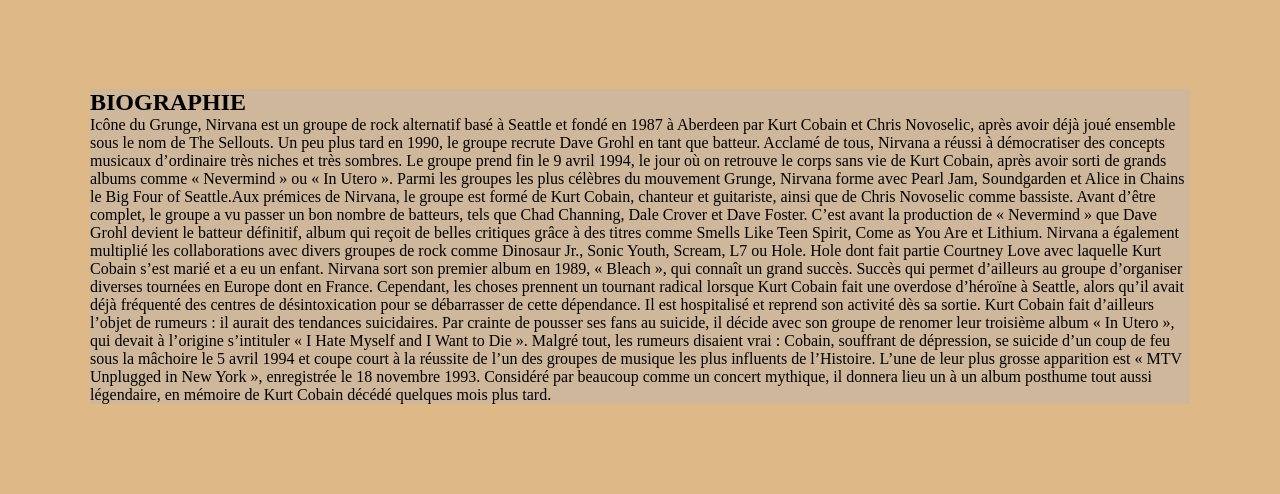
After one commit to Ydutisseuil/mini_projet_lea_yannick_dutisseuil, a PHP site: page /page-accueil.html in a window 1280 px wide. The commit adds this page. Shown: the part 759-1253 px from the top of the page. Run offline with PHP 8.4, Linux system fonts and the light colour scheme.

Commit message:
modif5 creation page accueil modif css html

```diff
--- a/index.html
+++ b/index.html
@@ -11,10 +11,12 @@
 <body>
 <nav class="nav">
     <ul>
-        <li><a href="#">Nirvana-in-Utreo</a></li>
-        <li><a href="#">Nirvana-Bleach</a></li>
+        <li><a href="http://127.0.0.1:5500/page-accueil.html#">Accueil</a></li>
+        <li><a href="http://127.0.0.1:5500/index.html">Nirvana in Utero</a></li>
+        <li><a href="http://127.0.0.1:5500/page-1.html#">Nirvana Bleach</a></li>
     </ul>
 </nav>
+
 <header>
     <h1>NIRVANA IN UTERO</h1>
 </header>
--- a/page-1.html
+++ b/page-1.html
@@ -11,10 +11,12 @@
 <body class="background-page-1">
     <nav class="nav2">
         <ul>
-            <li><a href="#">Nirvana in utero</a></li>
-            <li><a href="#">Nirvana Bleach</a></li>
+            <li><a href="http://127.0.0.1:5500/page-accueil.html#">Accueil</a></li>
+            <li><a href="http://127.0.0.1:5500/index.html ">Nirvana in utero</a></li>
+            <li><a href="http://127.0.0.1:5500/page-1.html#">Nirvana Bleach</a></li>
         </ul>
     </nav>
+
 <header>
     <h1 class="titre2">NIRVANA Bleach</h1>
 </header>
--- /dev/null
+++ b/page-accueil.html
@@ -0,0 +1,84 @@
+<!DOCTYPE html>
+<html lang="en">
+<head>
+    <meta charset="UTF-8">
+    <meta name="viewport" content="width=device-width, initial-scale=1.0">
+    <title>page accueil</title>
+    <link rel="stylesheet" href="style.css">
+    <link rel="icon" href="favicon.ico">
+</head>
+<body class="background-page-accueil">
+    <nav class="nav-accueil">
+        <ul>
+            <li><a href="http://127.0.0.1:5500/index.html">Nirvana in utero</a></li>
+            <li><a href="http://127.0.0.1:5500/page-1.html#">Nirvana Bleach</a></li>
+        </ul>
+    </nav>
+
+<header>
+    <h1 class="titre3">NIRVANA</h1>
+</header>
+<main>
+    <section>
+        <div class="bloc3">
+            <div class="photo3">
+                <img src=" https://www.rocknfolk.com/wp-content/uploads/2021/04/nirvana.001-628x377.png"alt="photo ">
+            </div>
+        </div>
+
+        <div class="texte3">
+            <h2>
+                BIOGRAPHIE
+            </h2>
+            <p>
+                Icône du Grunge, Nirvana est un groupe de rock alternatif basé à Seattle et
+                fondé en 1987 à Aberdeen par Kurt Cobain et Chris Novoselic,
+                 après avoir déjà joué ensemble sous le nom de The Sellouts.
+                 Un peu plus tard en 1990, le groupe recrute Dave Grohl en tant que batteur.
+                Acclamé de tous, Nirvana a réussi à démocratiser des concepts musicaux d’ordinaire
+                 très niches et très sombres.
+                Le groupe prend fin le 9 avril 1994, le jour où on retrouve le corps sans vie de
+                Kurt
+                Cobain, après avoir sorti de grands albums comme « Nevermind » ou « In Utero ».
+                Parmi les groupes les plus célèbres du mouvement Grunge,
+                Nirvana forme avec Pearl Jam, Soundgarden et Alice in Chains
+                le Big Four of Seattle.Aux prémices de Nirvana, le groupe est formé de Kurt Cobain,
+                chanteur et guitariste, ainsi que de Chris Novoselic comme bassiste.
+                Avant d’être complet, le groupe a vu passer un bon nombre de batteurs,
+                tels que Chad Channing, Dale Crover et Dave Foster.
+                C’est avant la production de « Nevermind »
+                que Dave Grohl devient le batteur définitif,
+                album qui reçoit de belles critiques grâce à des titres comme Smells
+                Like Teen Spirit,  Come as You Are et Lithium. Nirvana a également
+                multiplié les collaborations avec divers groupes de rock comme Dinosaur Jr.,
+                Sonic Youth, Scream, L7 ou Hole. Hole dont fait partie Courtney Love
+                avec laquelle Kurt Cobain s’est marié et a eu un enfant.
+                Nirvana sort son premier album en 1989, « Bleach », qui connaît un grand
+                succès. Succès qui permet d’ailleurs au groupe d’organiser diverses
+                tournées en Europe dont en France. Cependant, les choses prennent
+                un tournant radical lorsque Kurt Cobain fait une overdose d’héroïne
+                à Seattle, alors qu’il avait déjà fréquenté des centres
+                de désintoxication pour se débarrasser de cette dépendance.
+                Il est hospitalisé et reprend son activité dès sa sortie.
+                Kurt Cobain fait d’ailleurs l’objet de rumeurs :
+                il aurait des tendances suicidaires.
+                Par crainte de pousser ses fans au suicide,
+                il décide avec son groupe de renomer leur troisième album
+                « In Utero », qui devait à l’origine s’intituler
+                « I Hate Myself and I Want to Die ».
+                Malgré tout, les rumeurs disaient vrai :
+                Cobain, souffrant de dépression, se suicide d’un coup de feu
+                sous la mâchoire le 5 avril 1994 et coupe court
+                à la réussite de l’un des groupes de musique
+                les plus influents de l’Histoire.
+                L’une de leur plus grosse apparition est
+                « MTV Unplugged in New York », enregistrée le 18 novembre 1993.
+                Considéré par beaucoup comme un concert mythique,
+                il donnera lieu un à un album posthume tout aussi légendaire,
+                en mémoire de Kurt Cobain décédé quelques mois plus tard.
+            </p>
+        </div>
+    </section>
+</main>
+</body>
+</html>
--- a/style.css
+++ b/style.css
@@ -4,6 +4,10 @@
 
 .background-page-1 {
     background-image:url(/images/rue.jpg)
+}
+
+.background-page-accueil {
+    background: burlywood;
 }
 
 h1 {
@@ -58,6 +62,12 @@
     align-items: center;
 }
 
+.bloc3 {
+    display: flex;
+    justify-content: center;
+    align-items: center;
+}
+
 .texte {
     display: flex;
     flex-direction: column;
@@ -82,6 +92,14 @@
     color:white;
     background: rgba(128, 128, 128, 0.5);
     margin: 90px;
+}
+
+.texte3 {
+    display: flex;
+    flex-direction: column;
+    color:black;
+    margin: 90px;
+    background: rgba(186, 182, 182, 0.434);
 }
 
 /* Réinitialisation des styles */
@@ -158,3 +176,36 @@
     flex-direction: column;
     justify-content: center;
 }
+
+/* Style de base pour la navigation */
+.nav-accueil {
+    background-color: #333333;
+    padding: 10px 0;
+}
+
+.nav-accueil ul {
+    list-style-type: none;
+    text-align: right;
+}
+
+.nav-accueil ul li {
+    display: inline;
+}
+
+.nav-accueil ul li a {
+    color: #fff;
+    text-decoration: none;
+    padding: 10px 20px;
+    display: inline-block;
+    transition: all 0.3s ease;
+}
+
+.nav-accueil ul li a:hover {
+    background-color: #555;
+}
+
+section {
+    display: flex;
+    flex-direction: column;
+    justify-content: center;
+}
```
